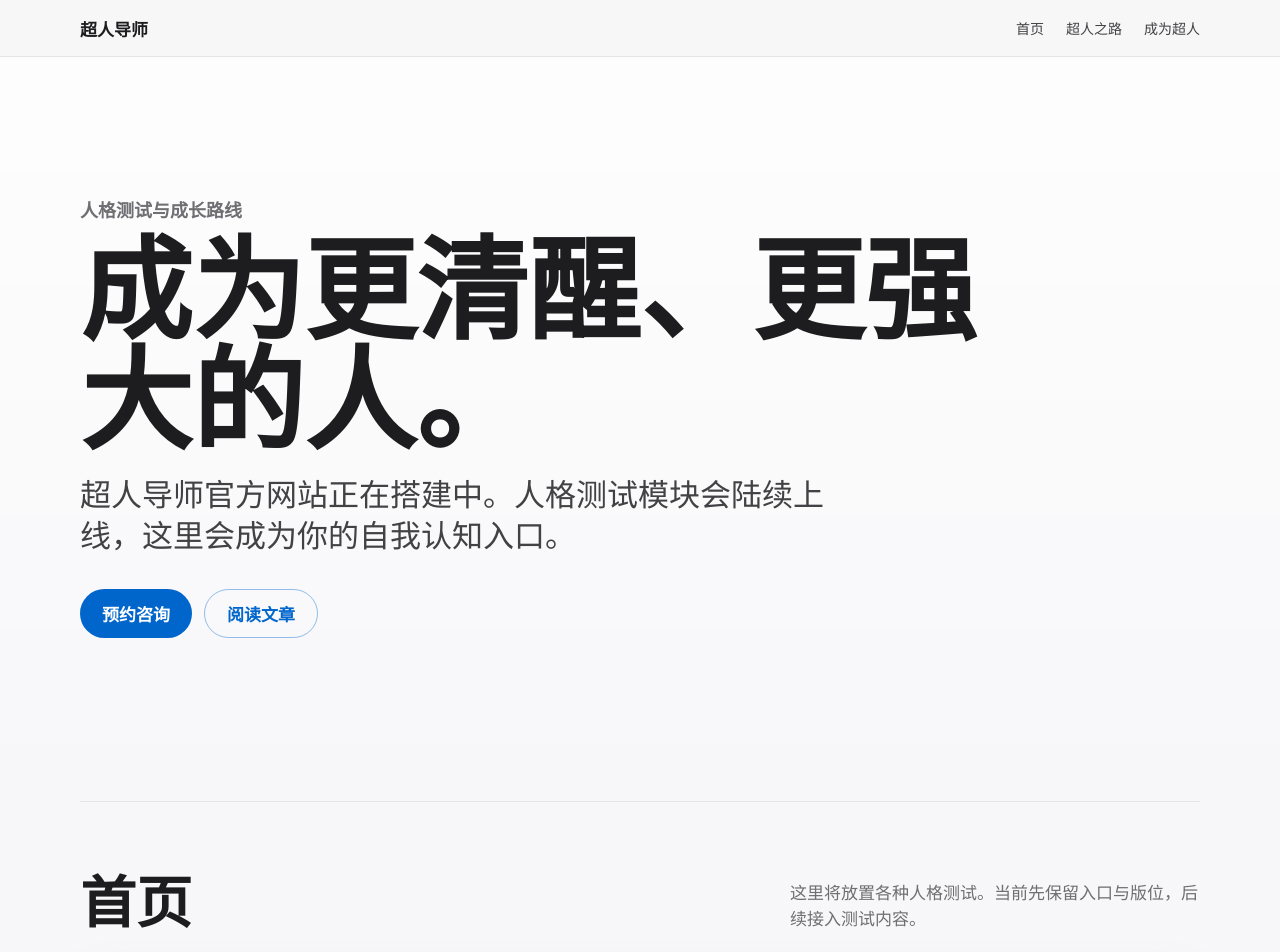
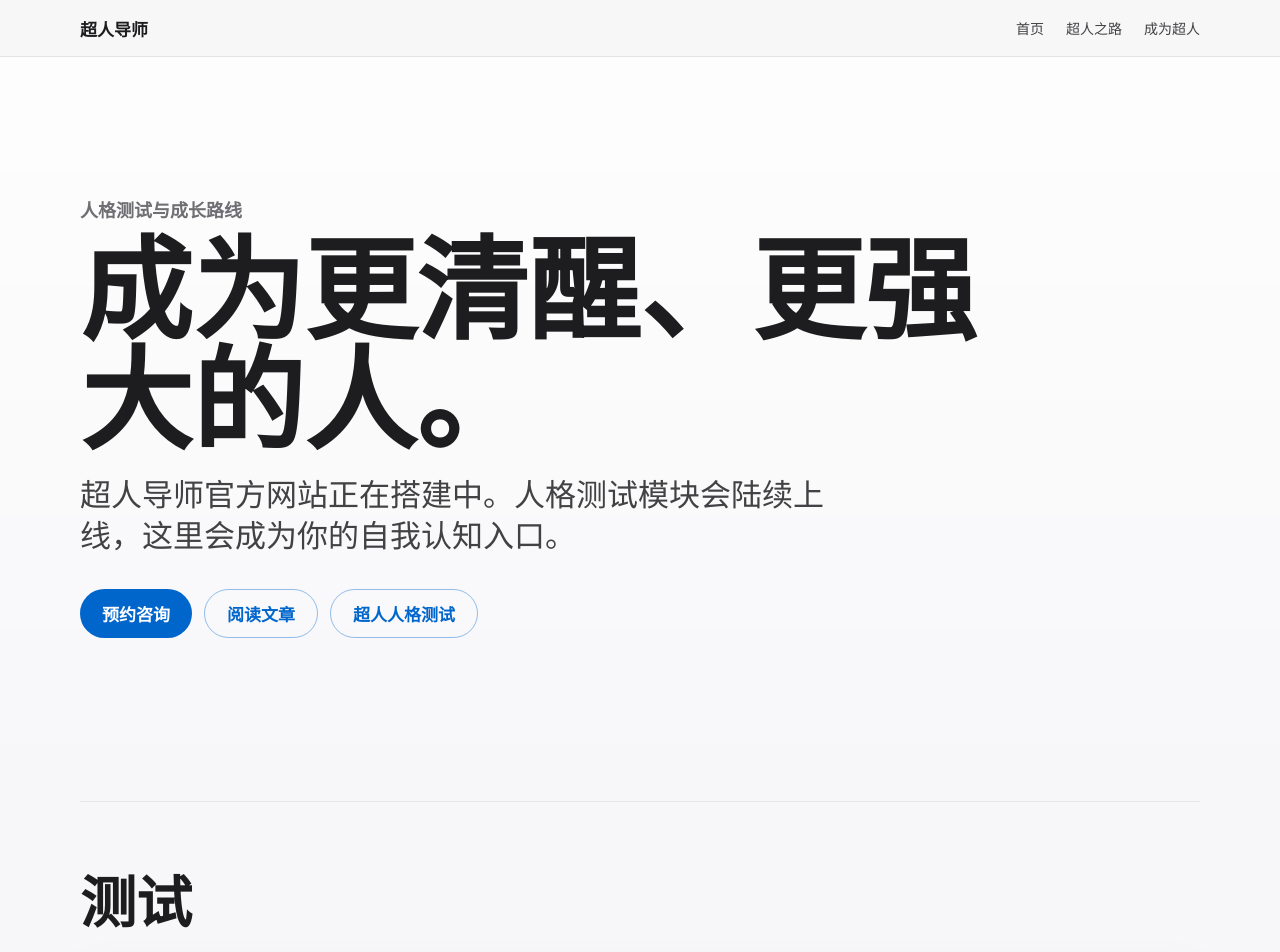
Before and after one commit to chaorendaoshi/chaorendaoshi.github.io, a plain HTML site: page index.html in a window 1280 px wide. Shown: the top 952 px of the page. Drawn offline with Linux system fonts and the light colour scheme.

Commit message:
Update homepage test navigation copy

```diff
--- a/index.html
+++ b/index.html
@@ -487,14 +487,14 @@
           <div class="hero-actions">
             <a class="button primary" href="#consult">预约咨询</a>
             <a class="button secondary" href="#road">阅读文章</a>
+            <a class="button secondary" href="#tests">超人人格测试</a>
           </div>
         </div>
       </section>
 
-      <section class="section" aria-labelledby="tests-title">
+      <section class="section" id="tests" aria-labelledby="tests-title">
         <div class="section-heading">
-          <h2 id="tests-title">首页</h2>
-          <p class="section-note">这里将放置各种人格测试。当前先保留入口与版位，后续接入测试内容。</p>
+          <h2 id="tests-title">测试</h2>
         </div>
         <div class="grid">
           <article class="card test-card">
```
